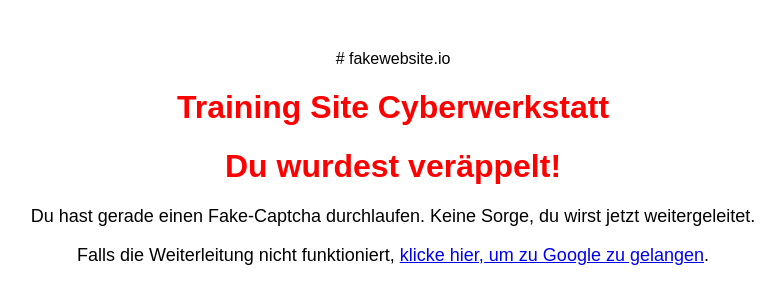
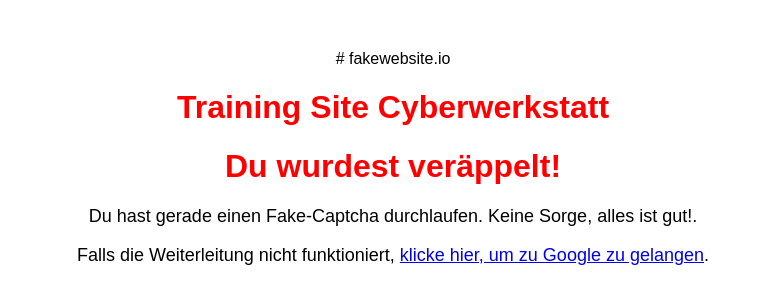
Before and after one commit to cyberwerkstatt/cyberwerkstatt.github.io, a plain HTML site: page index.html in a window 1280 px wide. Shown: the whole page, without its empty margins (247-1028 px from the left). Drawn offline with Linux system fonts and the light colour scheme.

Commit message:
Update index.html

```diff
--- a/index.html
+++ b/index.html
@@ -22,7 +22,7 @@
     # fakewebsite.io
     <h1>Training Site Cyberwerkstatt</h1>
     <h1>Du wurdest veräppelt!</h1>
-    <p>Du hast gerade einen Fake-Captcha durchlaufen. Keine Sorge, du wirst jetzt weitergeleitet.</p>
+    <p>Du hast gerade einen Fake-Captcha durchlaufen. Keine Sorge, alles ist gut!.</p>
     <p>Falls die Weiterleitung nicht funktioniert, <a href="https://www.google.com">klicke hier, um zu Google zu gelangen</a>.</p>
 </body>
 </html>
```
